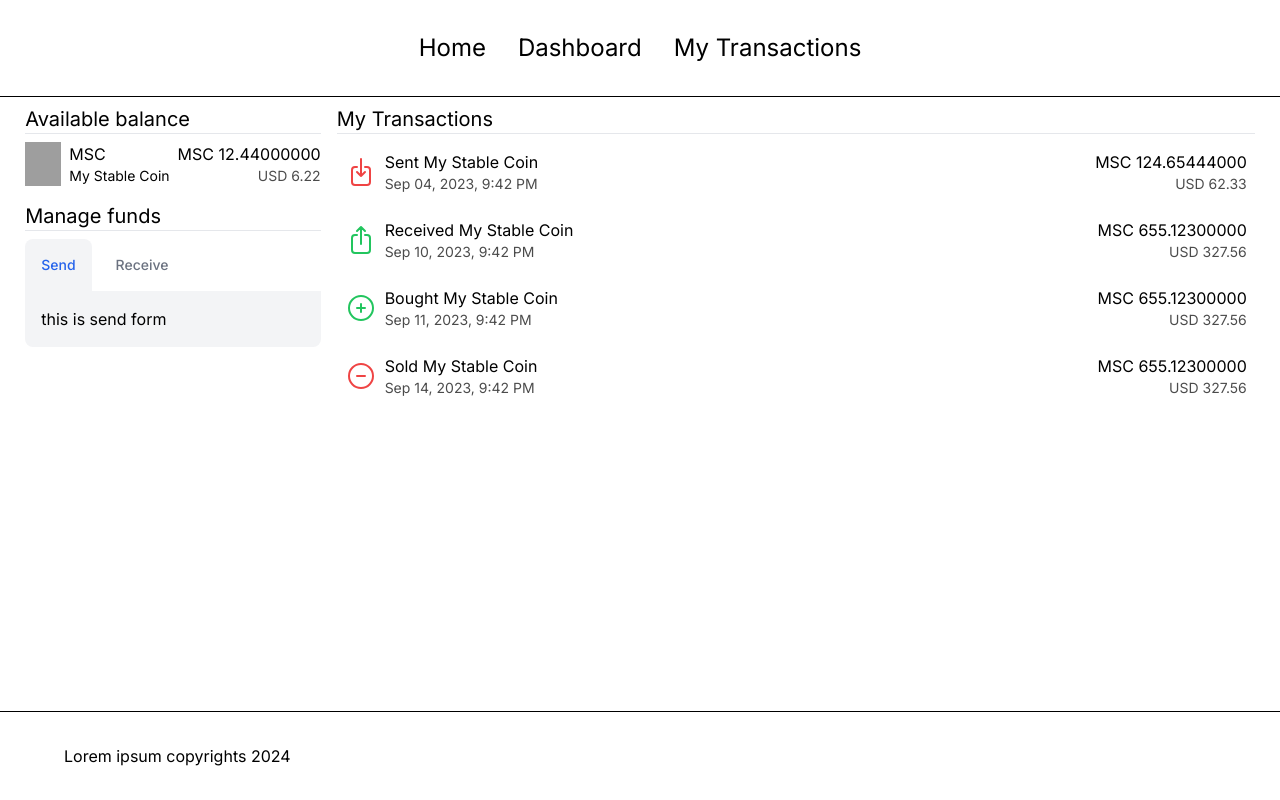
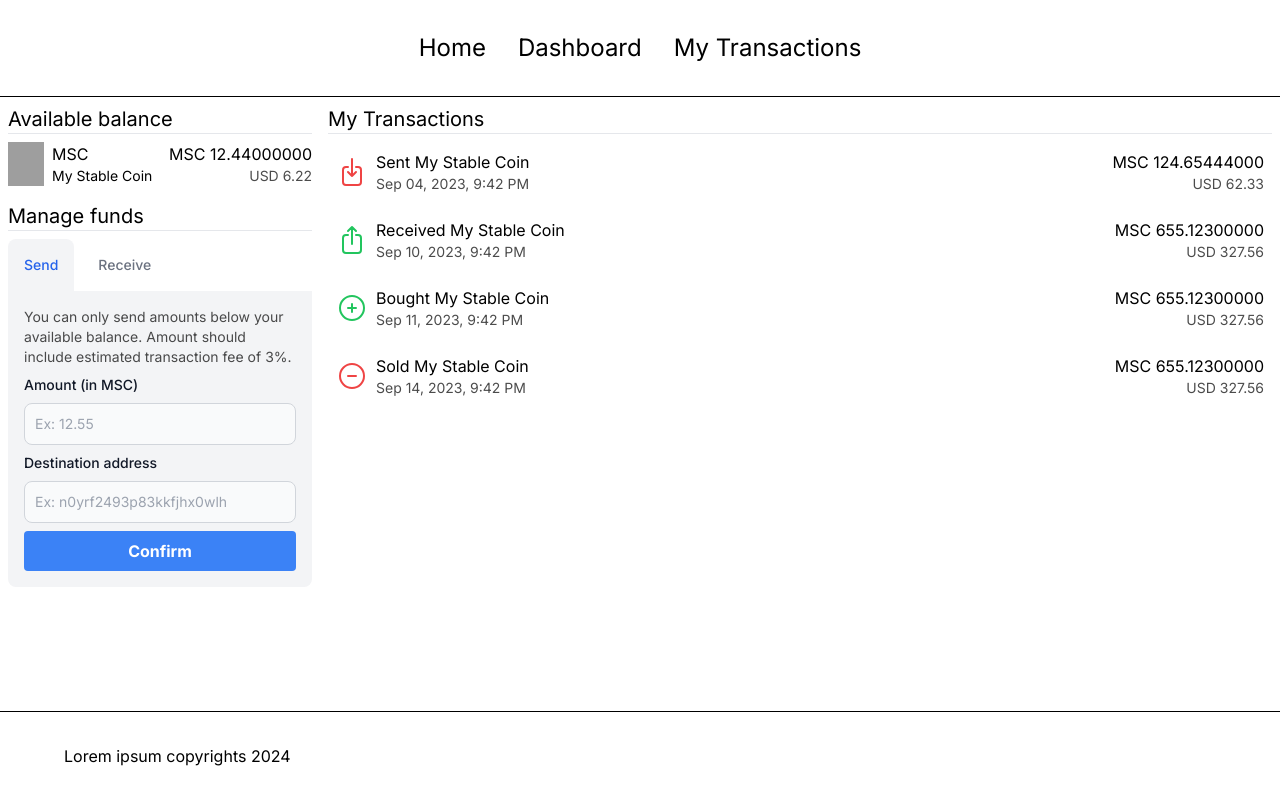
Before and after one commit to mkmule/my-stable-wallet, a Next.js app: page /dashboard in a window 1280 px wide. Built offline with nearby package versions, Linux system fonts and the light colour scheme; grey boxes are pictures that could not be loaded.

Commit message:
Create basic input components

```diff
--- a/package.json
+++ b/package.json
@@ -10,9 +10,11 @@
   },
   "dependencies": {
     "@heroicons/react": "^2.1.1",
+    "@types/uuid": "^9.0.7",
     "next": "14.1.0",
     "react": "^18",
-    "react-dom": "^18"
+    "react-dom": "^18",
+    "uuid": "^9.0.1"
   },
   "devDependencies": {
     "@types/node": "^20",
--- a/src/app/dashboard/page.tsx
+++ b/src/app/dashboard/page.tsx
@@ -71,19 +71,19 @@ const transactions: Transaction[] = [
 const DashboardPage = async () => {
 
   return (
-    <div className="w-full flex items-center justify-center">
-      <div className="grid grid-cols-12 gap-4 p-2">
-        <div className="col-span-3">
+    <div className="flex items-center justify-center">
+      <div className="w-full grid grid-cols-12 gap-4 p-2">
+        <div className="col-span-12 xl:col-span-3">
           <div>
             <h4 className="text-xl border-gray-200 border-b mb-2">Available balance</h4>
             <MyBalance availableAmount={availableAmount} />
           </div>
           <div className="mt-4">
             <h4 className="text-xl border-gray-200 border-b mb-2">Manage funds</h4>
-            <ManageFunds availableAmount={availableAmount}/>
+            <ManageFunds availableAmount={availableAmount} />
           </div>
         </div>
-        <div className="col-span-9">
+        <div className="col-span-12 xl:col-span-9">
           <h4 className="text-xl border-gray-200 border-b mb-2">My Transactions</h4>
           <MyTransactions transactions={transactions} />
         </div>
--- /dev/null
+++ b/src/components/Button.tsx
@@ -0,0 +1,20 @@
+'use client';
+
+interface Props {
+  label: string;
+  fullWidth?: boolean;
+  handleClick: () => void;
+}
+
+const Button = ({ label, fullWidth, handleClick }: Props) => {
+  return (
+    <button
+      className={`bg-blue-500 hover:bg-blue-700 text-white font-bold py-2 px-4 rounded ${fullWidth ? 'w-full' : ''}`}
+      onClick={handleClick}
+    >
+      {label}
+    </button>
+  );
+};
+
+export default Button;
--- /dev/null
+++ b/src/components/Input.tsx
@@ -0,0 +1,35 @@
+'use client';
+
+import { useMemo } from 'react';
+import { v4 as uuidv4 } from 'uuid';
+
+interface Props<T> {
+  label: string;
+  placeholder?: string;
+  type?: string;
+  handleChange: (val: T) => void;
+}
+
+const Input = <T, >({ label, type = 'text', placeholder, handleChange }: Props<T>) => {
+  const uuid = useMemo(() => uuidv4(), []);
+
+  return (
+    <div>
+      <label
+        htmlFor={uuid}
+        className="block mb-2 text-sm font-medium text-gray-900 dark:text-white"
+      >
+        {label}
+      </label>
+      <input
+        type={type}
+        id={uuid}
+        className="bg-gray-50 border border-gray-300 text-gray-900 text-sm rounded-lg focus:ring-blue-500 focus:border-blue-500 block w-full p-2.5 dark:bg-gray-700 dark:border-gray-600 dark:placeholder-gray-400 dark:text-white dark:focus:ring-blue-500 dark:focus:border-blue-500"
+        placeholder={placeholder}
+        required
+      />
+    </div>
+  );
+};
+
+export default Input;
--- a/src/components/SendForm.tsx
+++ b/src/components/SendForm.tsx
@@ -1,14 +1,45 @@
 'use client';
 import { Amount } from '@/models/transaction';
+import Input from '@/components/Input';
+import Button from '@/components/Button';
+
+const transactionFee = 0.03;
 
 interface Props {
   availableAmount: Amount;
 }
 
 const SendForm = ({ availableAmount }: Props) => {
+
+  const handleSendAmountChange = (value: string) => {
+
+  };
+  const handleConfirmButtonClick = () => {
+
+  };
+
   return (
     <div>
-      this is send form
+      <p className="text-sm opacity-70">
+        You can only send amounts below your available balance.
+        Amount should include estimated transaction fee of {transactionFee * 100}%.</p>
+      <div className="mt-2">
+        <Input
+          label={`Amount (in ${availableAmount.currency.code})`}
+          placeholder={'Ex: 12.55'}
+          handleChange={handleSendAmountChange}
+        />
+      </div>
+      <div className="mt-2">
+        <Input
+          label={'Destination address'}
+          placeholder={'Ex: n0yrf2493p83kkfjhx0wlh'}
+          handleChange={handleSendAmountChange}
+        />
+      </div>
+      <div className="mt-2">
+        <Button label={'Confirm'} fullWidth handleClick={handleConfirmButtonClick} />
+      </div>
     </div>
   );
 };
--- a/src/components/Tabs.tsx
+++ b/src/components/Tabs.tsx
@@ -6,19 +6,16 @@ interface Tab {
 }
 
 interface Props {
-  fullWidth?: boolean;
   tabs: Tab[];
   active?: Tab;
   handleTabChange: (tab: Tab) => void;
 }
 
-const Tabs = ({ tabs, active, handleTabChange, fullWidth }: Props) => {
+const Tabs = ({ tabs, active, handleTabChange }: Props) => {
 
   return (
     <div>
-      <ul
-        className={`flex flex-wrap text-sm font-medium text-center text-gray-500 ${fullWidth ? 'w-full' : ''}`}
-      >
+      <ul className="flex flex-wrap text-sm font-medium text-center text-gray-500">
         {tabs.map(tab => (
           <li
             key={tab.id}
```
Also changed, not shown: 1 other file (tests, documents, lock files or other folders).
